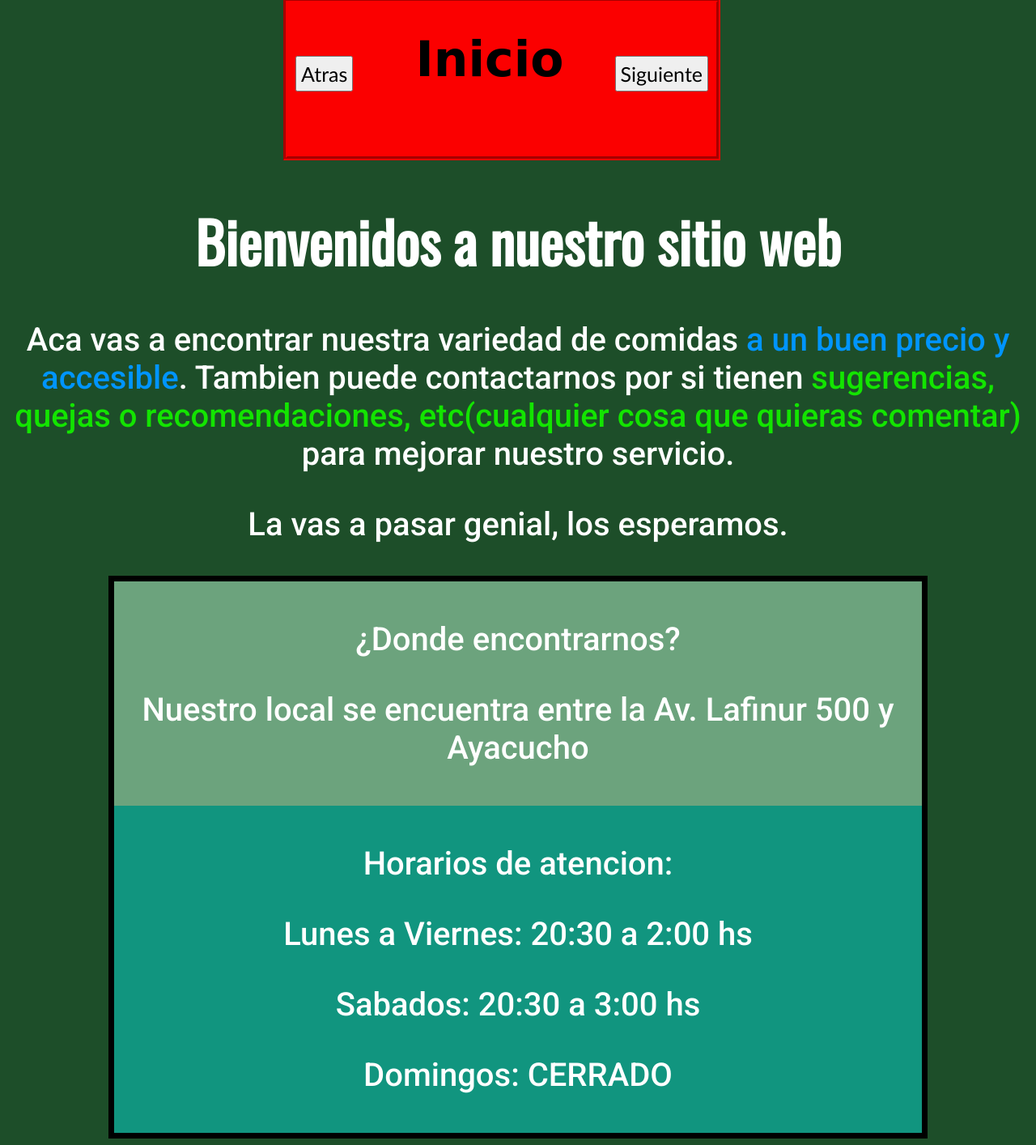
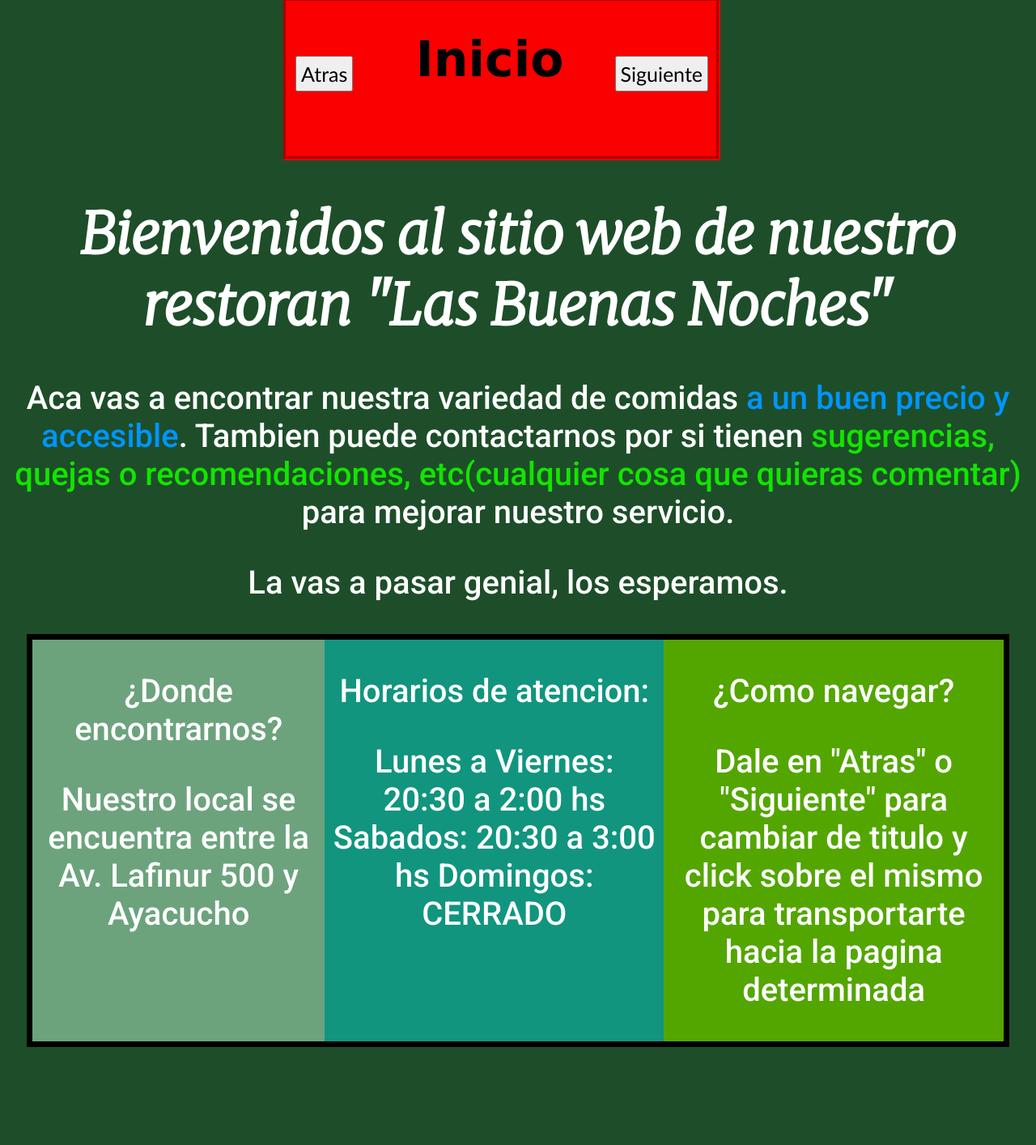
Before and after one commit to Christian140301/Christian140301.github.io, a plain HTML site: page index.html in a window 1280 px wide. Shown: the part 2-1416 px from the top of the page at 81% size. After the commit the page ends 1303 px from the top, so only its background shows below. Drawn offline with nearby package versions, Linux system fonts and the light colour scheme; a web font is replaced by a local one.

Commit message:
ultima actualizacion

```diff
--- a/CSS/pag1_style.css
+++ b/CSS/pag1_style.css
@@ -12,7 +12,7 @@ body {
     border: 5px groove rgb(251, 0, 0);
     height: 200px;
     margin: -7.9px 382px 0px 342px;
-    background-color: rgb(251, 0, 0)
+    background-color: rgb(251, 0, 0);
 }
 
 .slider1{
@@ -70,7 +70,7 @@ h1, p, div {
 
 #inicio {
     font-size: 70px;
-    font-family: 'Oswald', sans-serif;
+    font-family: 'Merriweather', serif;
 }
 
 .articulo {
@@ -91,21 +91,36 @@ p {
 
 .info {
     border: 7px solid black;
-    margin: 0px 10%;
+    margin: 0px 2%;
+    display: flex;
+    padding: 0;
 }
 
 .ubicacion{
-    padding: 8px;
+    padding: 0px 10px;
     background-color: rgb(108, 163, 125);
     font-family: 'Roboto', sans-serif;
+    width: 60%;
 }
 
 .horarios {
-    padding: 8px;
+    padding: 0px 10px;
     background-color: rgba(0, 255, 255, 0.4);
     font-family: 'Roboto', sans-serif;
+    width: 70%;
+}
+
+.navegacion {
+    padding: 0px 10px;
+    font-family: 'Roboto', sans-serif;
+    width: 70%;
+    background-color: rgb(83, 166, 0);
 }
 
 .final_mensaje {
     margin-top: -25px;
 }
+
+#siguiente_linea{
+    display: block;
+}
--- a/PAGINA_2/CSS/pag2_style.css
+++ b/PAGINA_2/CSS/pag2_style.css
@@ -11,7 +11,7 @@ body {
     border: 5px groove rgb(251, 0, 0);
     height: 200px;
     margin: -7.9px 382px 0px 342px;
-    background-color: rgb(251, 0, 0)
+    background-color: rgb(251, 0, 0);
 }
 
 .slider1{
--- a/index.html
+++ b/index.html
@@ -16,10 +16,11 @@
 
     <link rel="preconnect" href="https://fonts.googleapis.com">
     <link rel="preconnect" href="https://fonts.gstatic.com" crossorigin>
-    <link href="https://fonts.googleapis.com/css2?family=Oswald&display=swap" rel="stylesheet">
+    <link href="https://fonts.googleapis.com/css2?family=Merriweather:ital,wght@1,300&display=swap" rel="stylesheet">
 </head>
 
 <body>
+    <nav>
     <div class="slider0">
         <div class="btn_atras">
             <button type="button" onclick="atras()"> Atras </button>
@@ -33,7 +34,8 @@
             <button type="button" onclick="siguiente()"> Siguiente </button>
         </div>
     </div>
-    <h1 id="inicio"> Bienvenidos a nuestro sitio web</h1>
+    </nav>
+    <h1 id="inicio"> Bienvenidos al sitio web de nuestro <span id="siguiente_linea"> restoran "Las Buenas Noches" </span> </h1>
     <article>
         <p class="articulo">
             Aca vas a encontrar nuestra variedad de comidas <span id="precio"> a un buen precio y accesible</span>.
@@ -48,13 +50,20 @@
     <div class="info">
         <div class="ubicacion">
             <p> ¿Donde encontrarnos?</p>
-            <p> Nuestro local se encuentra entre la Av. Lafinur 500 y Ayacucho</p>
+            <p>Nuestro local se encuentra entre la Av. Lafinur 500 y Ayacucho</p>
         </div>
         <div class="horarios">
-            <p> Horarios de atencion: </p>
-            <p> Lunes a Viernes: 20:30 a 2:00 hs</p>
-            <p> Sabados: 20:30 a 3:00 hs</p>
-            <p> Domingos: CERRADO</p>
+            <p> Horarios de atencion:
+            <p> Lunes a Viernes: 20:30 a 2:00 hs
+                Sabados: 20:30 a 3:00 hs
+                Domingos: CERRADO</p>
+        </div>
+        <div class="navegacion">
+            <p> ¿Como navegar?</p>
+            <p>
+                Dale en "Atras" o "Siguiente" para cambiar de titulo
+                y click sobre el mismo para transportarte hacia la pagina determinada
+            </p>
         </div>
     </div>
     <script src="/JS/pag1_script.js"></script>
```
